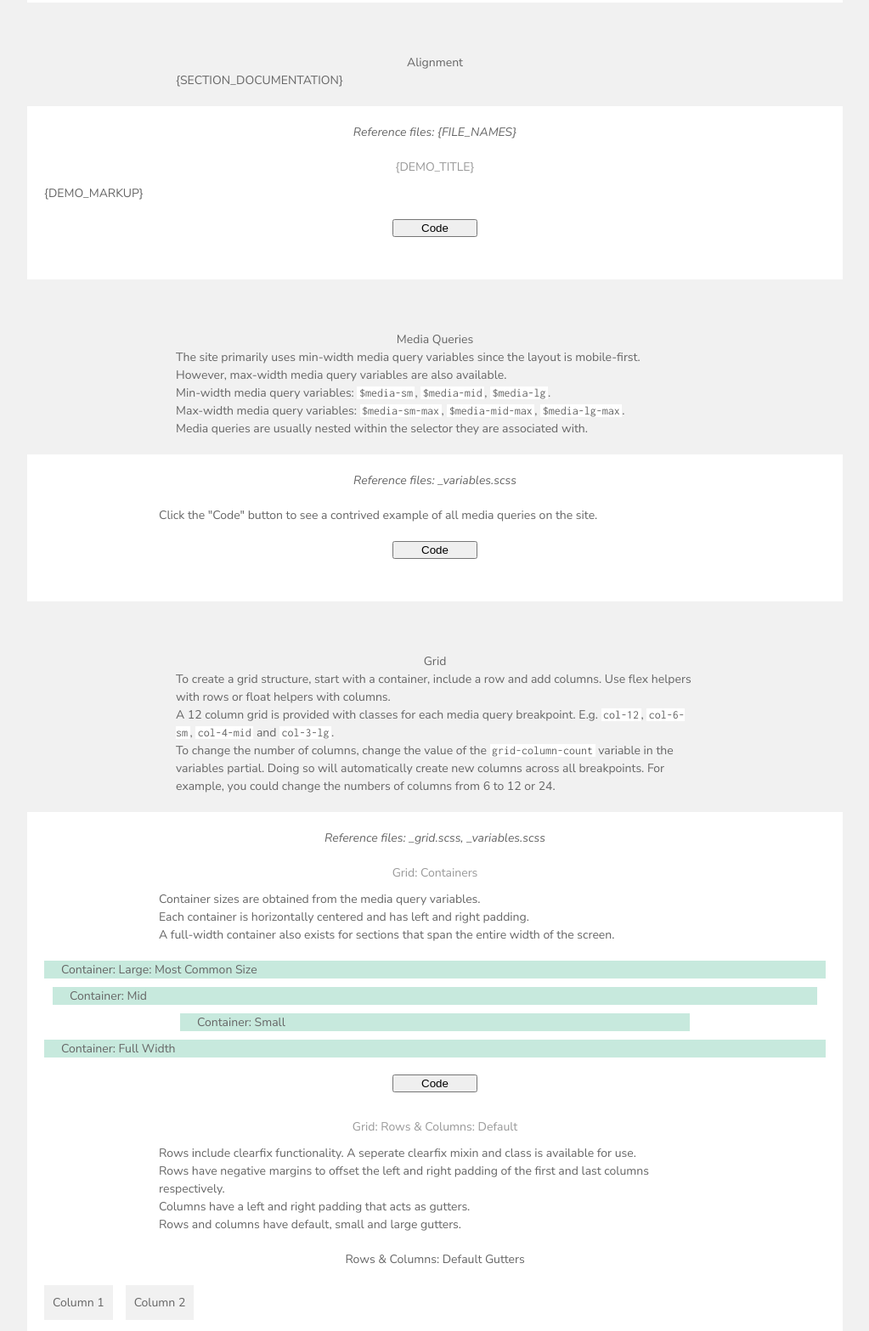
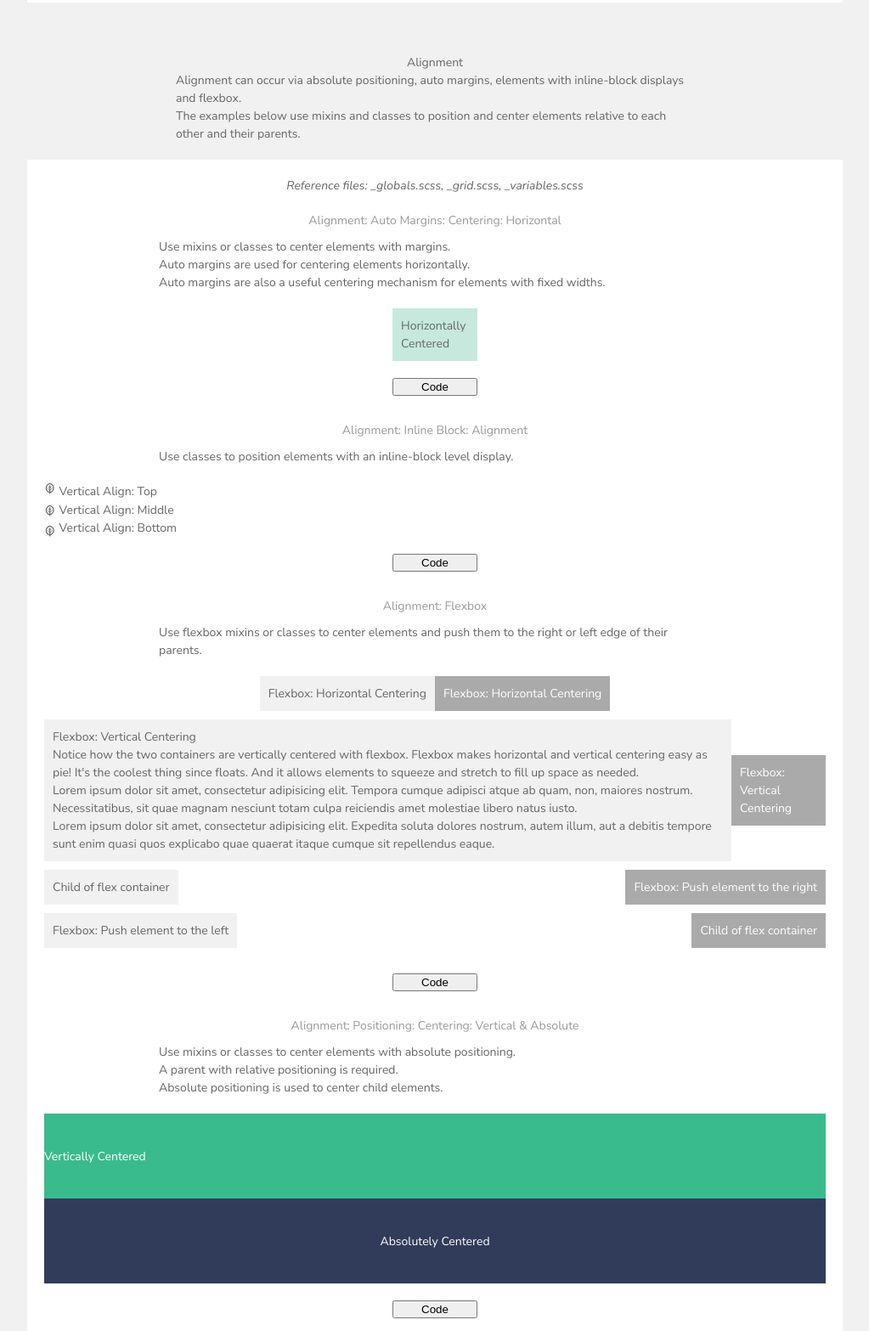
Before and after one commit to Annie-Huang/a-living-style-guide-with-sass-and-vanilla-javascript, a website: page index.html in a window 1280 px wide. Shown: the part 5015-6582 px from the top of the page at 85% size, without its empty margins (228-1251 px from the left). Drawn offline with Linux system fonts and the light colour scheme; files whose address does not match are found by name.

Commit message:
Add content in Alignment in index.html: Auto Margins: Centering: Horizontal. Inline Block: Alignment, Flexbox, Centering: Vertical & Absolute

```diff
--- a/index.html
+++ b/index.html
@@ -330,19 +330,113 @@
           <section id="styleguide-section-alignment" class="styleguide-section">
             <h2>Alignment</h2>
             <div class="styleguide-section-docs">
-              <p>{SECTION_DOCUMENTATION}</p>
+              <p>Alignment can occur via absolute positioning, auto margins, elements with inline-block displays and flexbox.</p>
+              <p>The examples below use mixins and classes to position and center elements relative to each other and their parents.</p>
             </div>
             <div class="styleguide-section-block">
-              <div class="styleguide-section-files">Reference files: {FILE_NAMES}</div>
+              <div class="styleguide-section-files">Reference files: _globals.scss, _grid.scss, _variables.scss</div>
 
-              <h3>{DEMO_TITLE}</h3>
-              <!-- Add optional documentation for this demo -->
-              <!-- <div class="styleguide-section-docs">
-                <p>{SECTION_DOCUMENTATION}</p>
-              </div> -->
+              <h3>Alignment: Auto Margins: Centering: Horizontal</h3>
+              <div class="styleguide-section-docs">
+                <p>Use mixins or classes to center elements with margins.</p>
+                <p>Auto margins are used for centering elements horizontally.</p>
+                <p>Auto margins are also a useful centering mechanism for elements with fixed widths.</p>
+              </div>
+              <div class="styleguide-demo-block">
+                <div class="styleguide-demo-each styleguide-demo-each--margin-auto">
+                  <div class="center-element" style="width: 100px;">Horizontally Centered</div>
+                </div> <!-- /.styleguide-demo-each -->
+                <button class="btn-styleguide-code js-btn-styleguide-code">Code</button>
+              </div> <!-- /.styleguide-demo-block -->
+
+              <h3>Alignment: Inline Block: Alignment</h3>
+              <div class="styleguide-section-docs">
+                <p>Use classes to position elements with an inline-block level display.</p>
+              </div>
               <div class="styleguide-demo-block">
                 <div class="styleguide-demo-each">
-                  {DEMO_MARKUP}
+                  <div>
+                    <span class="at-icon-leaf vertical-align-top"></span>
+                    <span class="vertical-align-top">Vertical Align: Top</span>
+                  </div>
+
+                  <div>
+                    <span class="at-icon-leaf vertical-align-middle"></span>
+                    <span class="vertical-align-middle">Vertical Align: Middle</span>
+                  </div>
+
+                  <div>
+                    <span class="at-icon-leaf vertical-align-bottom"></span>
+                    <span class="vertical-align-bottom">Vertical Align: Bottom</span>
+                  </div>
+                </div> <!-- /.styleguide-demo-each -->
+                <button class="btn-styleguide-code js-btn-styleguide-code">Code</button>
+              </div> <!-- /.styleguide-demo-block -->
+
+              <h3>Alignment: Flexbox</h3>
+              <div class="styleguide-section-docs">
+                <p>Use flexbox mixins or classes to center elements and push them to the right or left edge of their parents.</p>
+                <p></p>
+              </div>
+              <div class="styleguide-demo-block">
+                <div class="styleguide-demo-each">
+                  <div class="flex flex-justify-center spacing-b">
+                    <div class="spacing gray-mist-bg">
+                      Flexbox: Horizontal Centering
+                    </div>
+                    <div class="spacing white gray-titanium-bg">
+                      Flexbox: Horizontal Centering
+                    </div>
+                  </div>
+
+                  <div class="flex flex-align-center spacing-b">
+                    <div class="spacing gray-mist-bg">
+                      <p>Flexbox: Vertical Centering <br>
+                      Notice how the two containers are vertically centered with flexbox. Flexbox makes horizontal and vertical centering easy as pie! It's the coolest thing since floats. And it allows elements to squeeze and stretch to fill up space as needed.</p>
+                      <p>Lorem ipsum dolor sit amet, consectetur adipisicing elit. Tempora cumque adipisci atque ab quam, non, maiores nostrum. Necessitatibus, sit quae magnam nesciunt totam culpa reiciendis amet molestiae libero natus iusto.</p>
+                      <p>Lorem ipsum dolor sit amet, consectetur adipisicing elit. Expedita soluta dolores nostrum, autem illum, aut a debitis tempore sunt enim quasi quos explicabo quae quaerat itaque cumque sit repellendus eaque.</p>
+                    </div>
+                    <div class="spacing white gray-titanium-bg">
+                      Flexbox: Vertical Centering
+                    </div>
+                  </div>
+
+                  <div class="flex spacing-b">
+                    <div class="spacing gray-mist-bg">
+                      Child of flex container
+                    </div>
+                    <div class="spacing white gray-titanium-bg margin-left-auto">
+                      Flexbox: Push element to the right
+                    </div>
+                  </div>
+
+                  <div class="flex spacing-b">
+                    <div class="spacing gray-mist-bg margin-right-auto">
+                      Flexbox: Push element to the left
+                    </div>
+                    <div class="spacing white gray-titanium-bg">
+                      Child of flex container
+                    </div>
+                  </div>
+                </div> <!-- /.styleguide-demo-each -->
+                <button class="btn-styleguide-code js-btn-styleguide-code">Code</button>
+              </div> <!-- /.styleguide-demo-block -->
+
+              <h3>Alignment: Positioning: Centering: Vertical & Absolute</h3>
+              <div class="styleguide-section-docs">
+                <p>Use mixins or classes to center elements with absolute positioning.</p>
+                <p>A parent with relative positioning is required.</p>
+                <p>Absolute positioning is used to center child elements.</p>
+              </div>
+              <div class="styleguide-demo-block">
+                <div class="styleguide-demo-each">
+                  <div class="position-relative brand-1-bg" style="height: 100px;">
+                    <div class="vertical-center white">Vertically Centered</div>
+                  </div>
+
+                  <div class="position-relative brand-2-bg" style="height: 100px;">
+                    <div class="absolute-center white">Absolutely Centered</div>
+                  </div>
                 </div> <!-- /.styleguide-demo-each -->
                 <button class="btn-styleguide-code js-btn-styleguide-code">Code</button>
               </div> <!-- /.styleguide-demo-block -->
```
